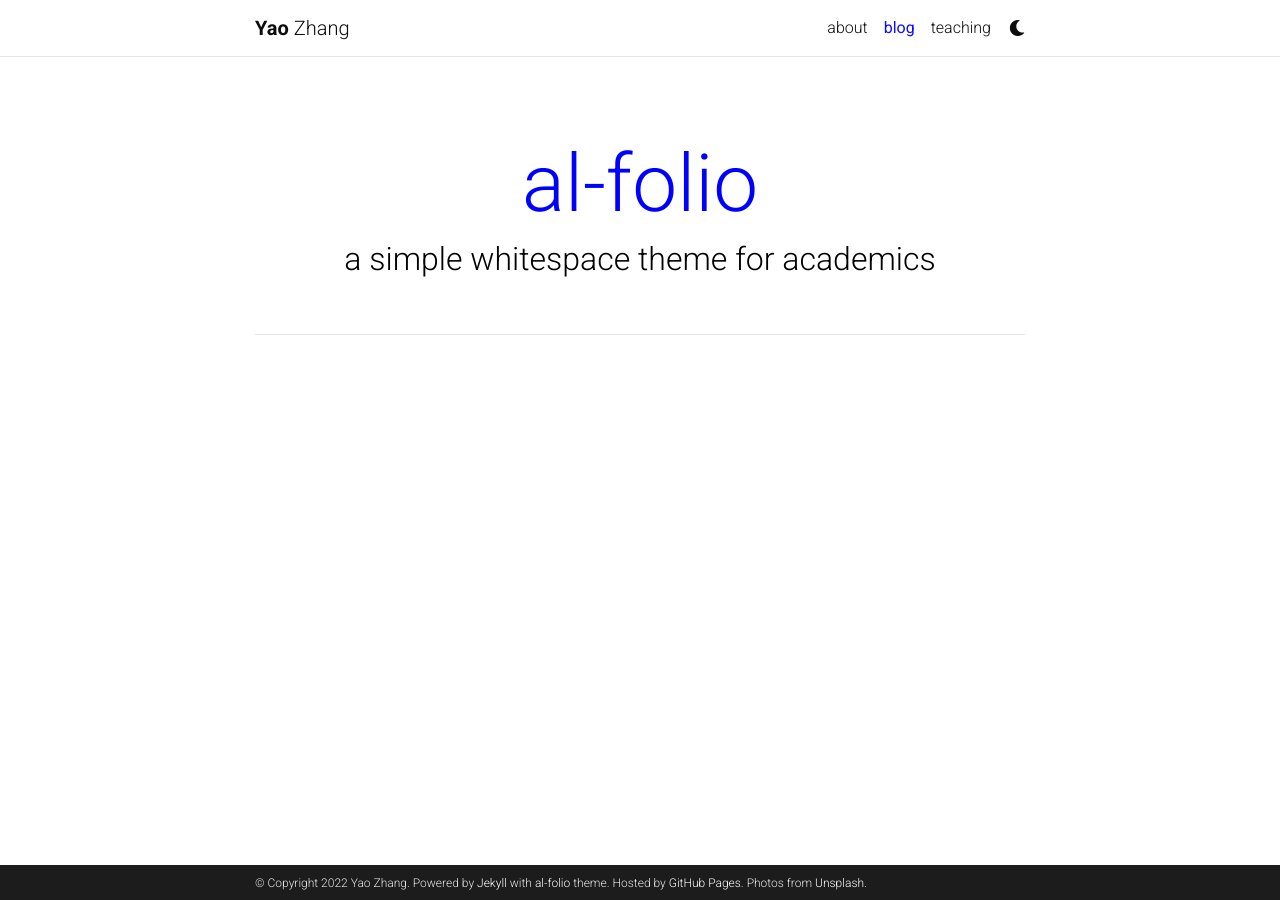
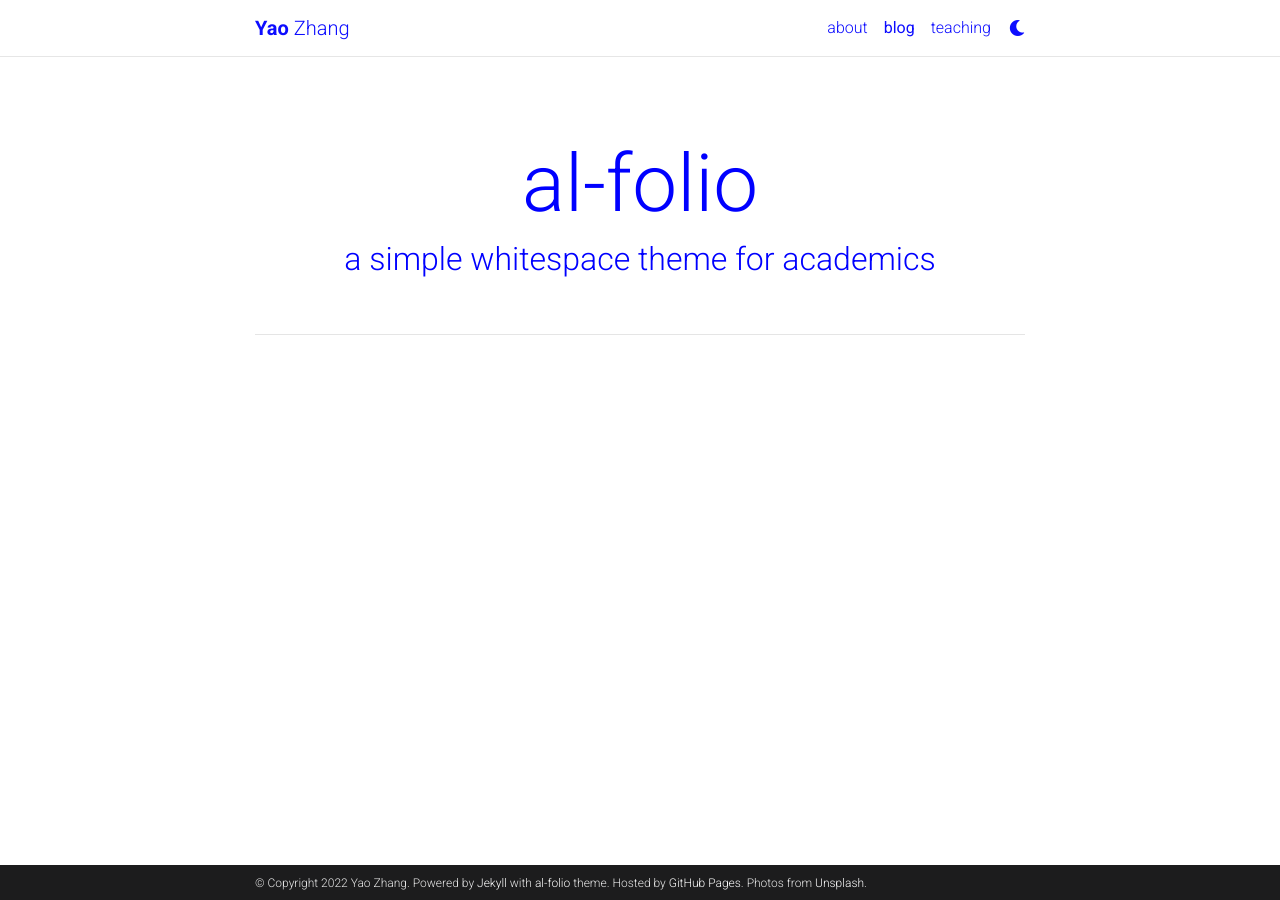
Before and after one commit to yaozhang24/yaozhang.github.io, a Jekyll site: the page built from blog/index.html, in a window 1280 px wide. Built offline with Jekyll 4.4.1, drawn with Linux system fonts in a browser that asks for light colours; the list of posts is cut into pages by our own code; comment, search, counter and statistics services are not loaded; a style sheet for code colours, icons or effects is not loaded.

Commit message:
Update _themes.scss

```diff
--- a/_sass/_themes.scss
+++ b/_sass/_themes.scss
@@ -5,7 +5,7 @@
 :root {
   --global-bg-color: #{$white-color};
   --global-code-bg-color: #{$code-bg-color-light};
-  --global-text-color: #{$black-color};
+  --global-text-color: #{rgba(0,0,255,1)};
   --global-text-color-light: #{$grey-color};
   --global-theme-color: #{rgba(0,0,255,1)};
   --global-hover-color: #{rgba(0,0,255,1)};
```
